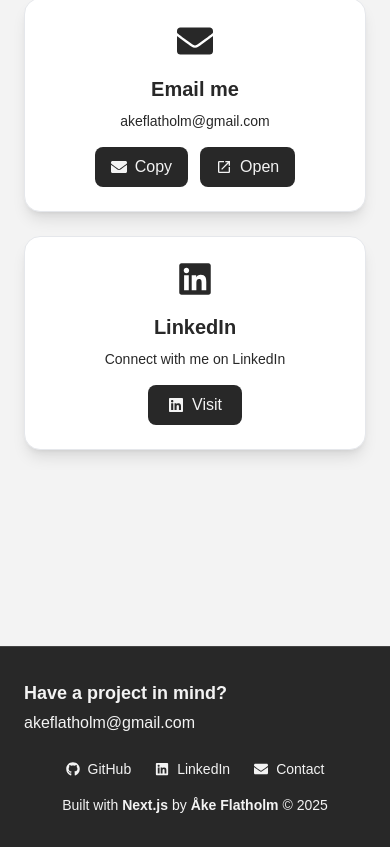
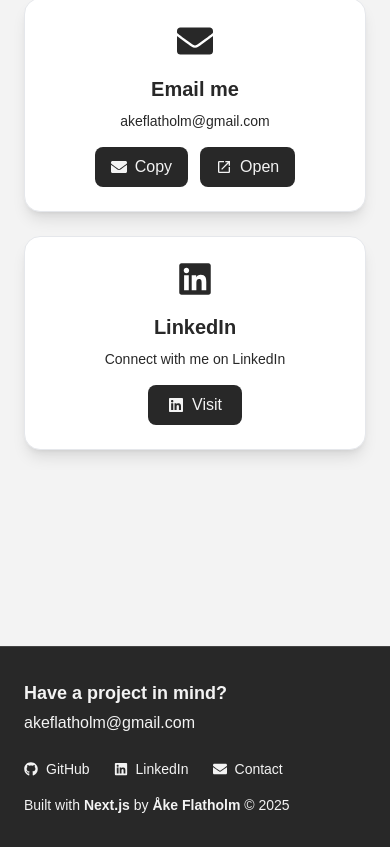
Before and after one commit to CodingQuercus/akesportfolio, a Next.js app: page / in a window 390 px wide. Shown: the part 4503-5350 px from the top of the page. Built offline with nearby package versions, Linux system fonts and the light colour scheme.

Commit message:
fix med footern!

```diff
--- a/src/app/components/Footer.jsx
+++ b/src/app/components/Footer.jsx
@@ -21,7 +21,7 @@
                 </p>
             </div>
 
-            <div className="flex flex-col sm:flex-row justify-between items-center gap-4 sm:gap-0">
+            <div className="flex flex-col sm:flex-row justify-between md:items-center gap-4 sm:gap-0">
                 <div className="flex flex-row gap-6 text-sm sm:text-base">
                     <motion.a
                         href="https://github.com/CodingQuercus"
@@ -48,7 +48,7 @@
                     </motion.a>
                 </div>
 
-                <div className="text-[#F3F3F3] text-sm sm:text-base text-center sm:text-right">
+                <div className="text-[#F3F3F3] text-sm sm:text-base sm:text-center">
                     Built with <strong>Next.js</strong> by <strong>Åke Flatholm</strong> © 2025
                 </div>
             </div>
```
